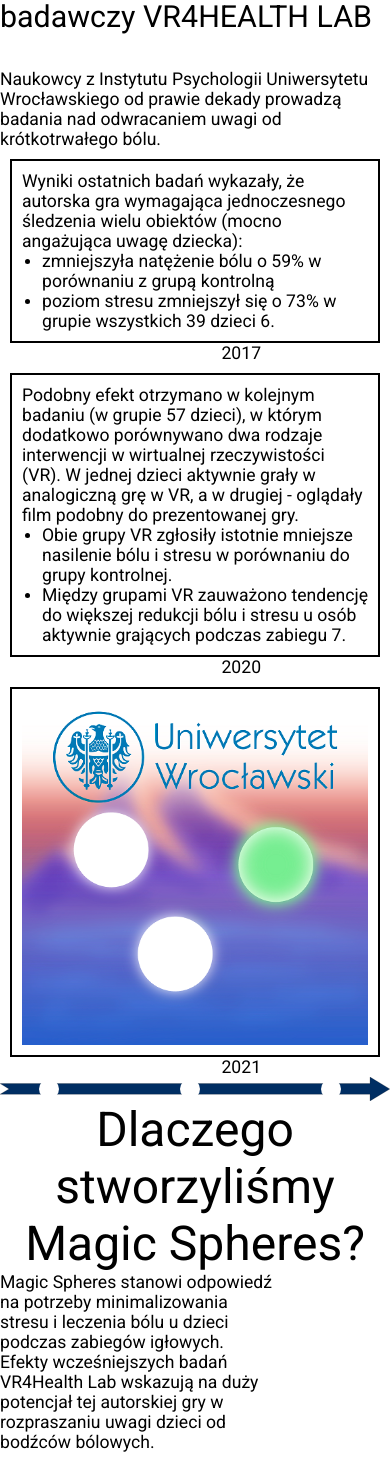
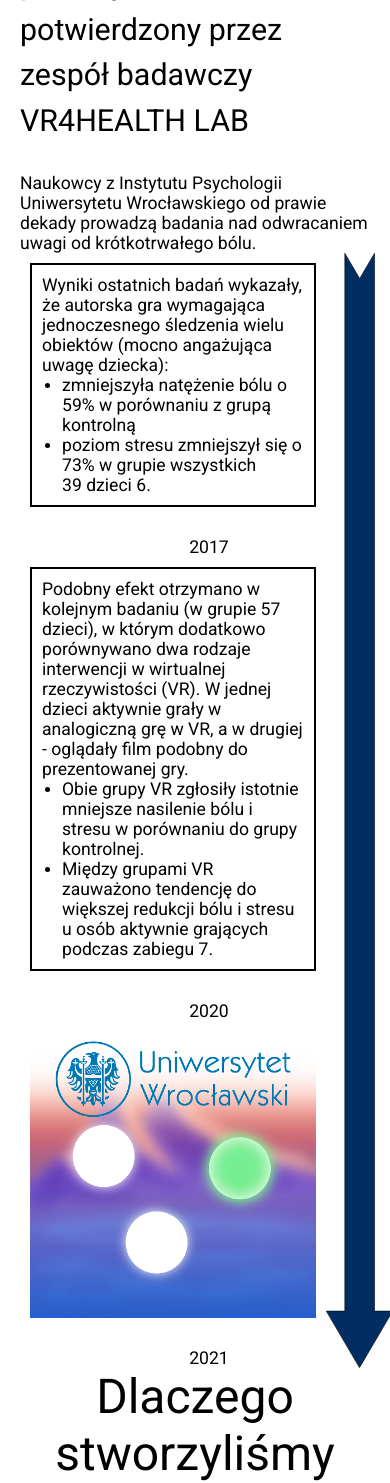
Before and after one commit to piotrwojtaszek/MOT-WEBSITE, a PHP site: page / in a window 390 px wide. Shown: the part 1356-2839 px from the top of the page. Run offline with PHP 8.4, Linux system fonts and the light colour scheme.

Commit message:
Vertical timeline

```diff
--- a/Site/index.php
+++ b/Site/index.php
@@ -118,7 +118,6 @@
                                             </li>
                                         </ul>
                                     </div>
-                                    <!-- <img src="media/multi/dialog-box.svg" alt="box"> -->
                                     <p class="section_1_1_content_boxes_p">
                                         2020
                                     </p>
@@ -127,20 +126,14 @@
                                     <div class="section_1_1_content_boxes_3_containter">
                                         <img src="media/multi/MagicSpheresLogo.png" alt="logo">
                                     </div>
-                                    <!-- <img src="media/multi/dialog-box.svg" alt="box"> -->
                                     <p class="section_1_1_content_boxes_p">
                                         2021
                                     </p>
                                 </div>
                             </div>
                             <div class="section_1_1_timeline_svg">
-                                <div class="section_1_1_timeline_svg_points">
-                                    <div class="section_1_1_timeline_svg_points_1"></div>
-                                    <div class="section_1_1_timeline_svg_points_1"></div>
-                                    <div class="section_1_1_timeline_svg_points_1"></div>
-                                </div>
-                                <img src="media/multi/timeline.svg" alt="timeline-svg">
-
+                                <img src="media/multi/timeline-vertical.svg" alt="" class="timeline_vertical">
+                                <img src="media/multi/timeline.svg" alt="" class="timeline_horizontal">
                             </div>
                         </div>
                 </div>
--- a/Site/style.css
+++ b/Site/style.css
@@ -248,14 +254,14 @@ nav li, a{
     flex-direction: row;
 }
 .section_1_1_content_boxes div{
-    position: relative;
     width: 33%;
     padding:10px 10px 0 10px;
 }
 
 .section_1_1_content_boxes div div{
     width: 90%;
-    margin:0;
+    height: 90%;
+    margin: 0 0 20px 0;
     padding: 10px;
     border: 2px solid black;
 }
@@ -273,13 +279,29 @@ nav li, a{
 .section_1_1_content_boxes_2_containter ul {
     margin-left: 20px;
 }
-.section_1_1_content_timeline img{
+
+.section_1_1_timeline_svg_img{
     width: 100%;
+}
+
+.timeline_vertical{
+    display: none;
+}
+.timeline_horizontal{
+    display: inline-block;
+}
+
+.section_1_1_content_boxes_3_containter{
+    border: none !important;
+    display: flex;
+    justify-content: end;
+    padding: 0 0 0 0 !important;
+    width: 33%;
 }
 .section_1_1_content_boxes_3_containter img{
     padding: 0 0 0 0;
     width: 100%;
-    z-index: 1;
+    z-index: 0;
 }
 .section_1_1_content_boxes_p{
 padding-left: 25%;
@@ -293,20 +315,6 @@ padding-left: 25%;
 .section_1_1_timeline_svg{
     position: relative;
     width: 100%;
-}
-.section_1_1_timeline_svg_points{
-    position: absolute;
-    display: flex;
-    width: 100%;
-    height: 100%;
-    align-items: center;
-}
-
-.section_1_1_timeline_svg_points div{
-    padding:10px;
-    margin:0 21% 0 10%;
-    border-radius: 10px;
-    background-color: rgb(255, 255, 255);
 }
 
 .section_1_2_title h1{
@@ -507,7 +515,7 @@ padding-left: 25%;
 
     .wrapper section{
         width: 100vw;
-        padding-top: 100px;
+        padding: 100px 20px 0 20px;
         min-height: 200px;
         background-color: #ffffff;
     }
@@ -569,27 +545,78 @@ padding-left: 25%;
         width: 100%;
         line-height: 1.5em;
     }
+
+    .section_1_1_content_timeline {
+        display: flex;
+        flex-direction: row;
+        justify-content: center;
+    }
+
     .section_1_1_content_boxes{
         display: flex;
         flex-direction: column;
-        align-items: center;
-        justify-content: center;
+        align-items:center;
+        max-width: 500px;
         width: 100%;
     }
     .section_1_1_content_boxes div{
         display: flex;
         flex-direction: column;
-        align-items: center;
-        justify-content: center;
+        align-items:center;
+        justify-content:right;
         width: 100%;
+        max-width: 500px;
         padding:10px 10px 0 10px;
         margin:0;
     }
     .section_1_1_content_boxes div div{
         width: 100%;
         max-width: 500px;
+        margin: 0 0 30px 0;
+    }
+
+    .section_1_1_timeline_svg{
+        width: 50px;
+    }
+    .timeline_vertical{
+        display: inline-block;
+        height: 100%;
+    }
+    .timeline_horizontal{
+        display: none;
+    }
+    .section_3_1_content_3{
+    display: flex;
+    flex-direction: column;
+    justify-content: space-around;
+    align-items: center;
+    margin: 0;
+    }
+
+    .section_3_1_content_3_1{
+        width: 100%;
         margin: 0;
+        margin-bottom: 10px;
     }
+
+    .section_3_1_content_3_2{
+        max-width: 300px;
+        width: 80%;
+        padding-left: 50px !important;
+        text-align: left;
+        margin-bottom: 10px;
+    }
+
+    .section_3_1_content_3_3{
+        width: 100%;
+        max-width: 650px;
+        display: flex;
+        align-items: center;
+        justify-content: center;
+        text-align: center;
+        margin-bottom: 10px;
+    }
+
     .section_3_1_content_2{
         display: flex;
         flex-direction: column;
```
Also changed, not shown: other parts of Site/style.css (+13 -38 lines), Site/media/multi/timeline-vertical.svg (added).
